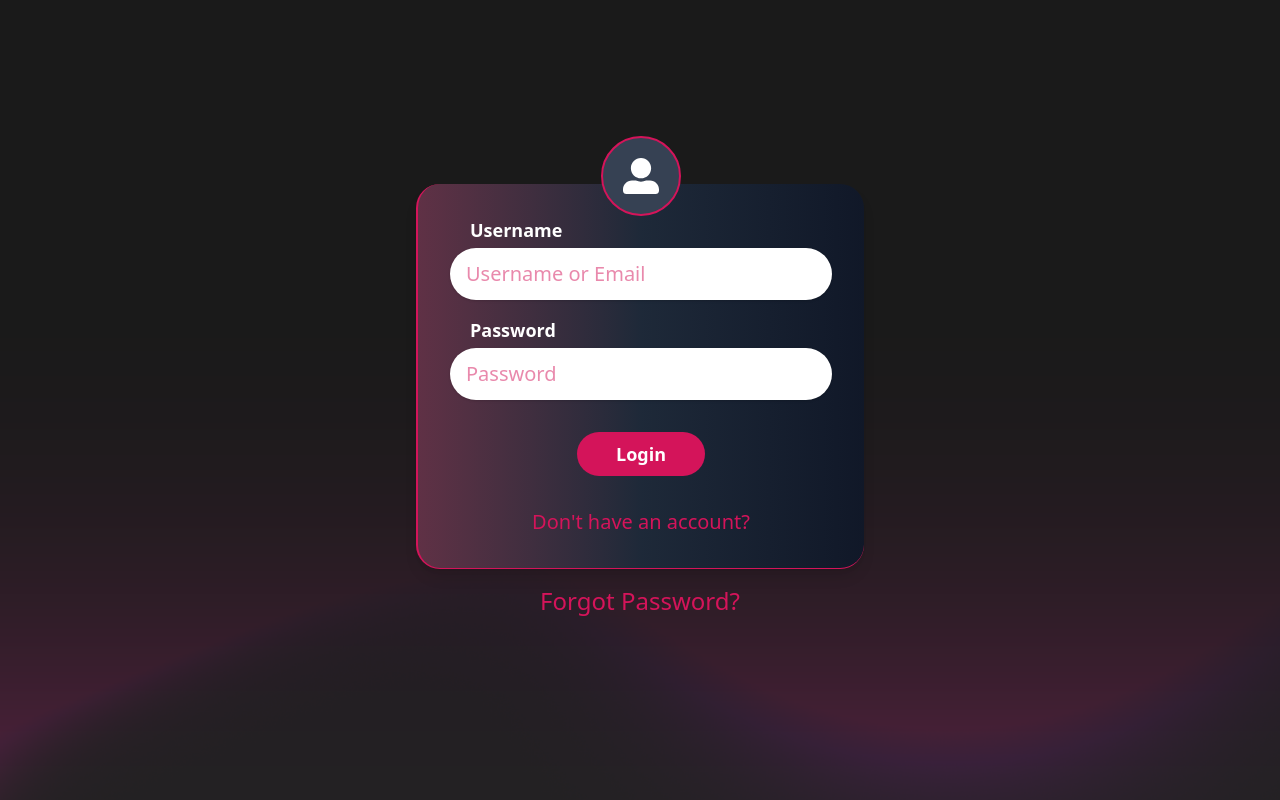
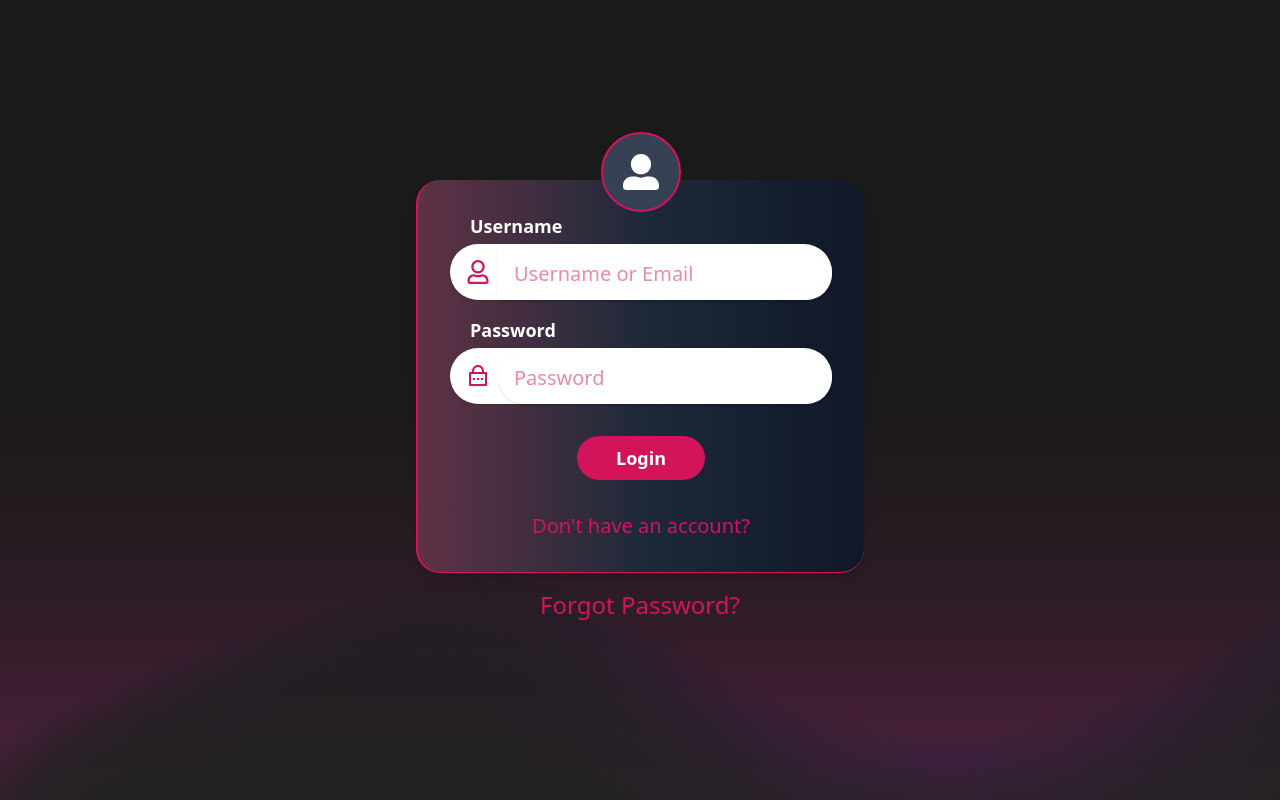
Before and after one commit to whoami-musab/Graduation-Project-Batch5, a Next.js app: page /auth/login in a window 1280 px wide. Built offline with nearby package versions, Linux system fonts and the light colour scheme.

Commit message:
Update login username & password icons

```diff
--- a/package.json
+++ b/package.json
@@ -19,6 +19,8 @@
   },
   "devDependencies": {
     "@tailwindcss/postcss": "^4",
+    "@types/node": "24.10.1",
+    "@types/react": "19.2.7",
     "babel-plugin-react-compiler": "1.0.0",
     "eslint": "^9",
     "eslint-config-next": "16.0.3",
--- /dev/null
+++ b/src/app/api/auth/route.ts
@@ -0,0 +1,12 @@
+import { NextResponse, NextRequest } from 'next/server';
+
+export default function GET(req: NextRequest) {
+    try {
+        const {searchParams} = new URL(req.url);
+        const username = searchParams.get('username');
+        const data = {"username": username};
+        return NextResponse.json(data, { status: 200 });
+    } catch (error) {
+        return NextResponse.json({ message: 'Internal server error. Please try again' }, { status: 500 });
+    }
+}
--- a/src/app/auth/login/page.jsx
+++ b/src/app/auth/login/page.jsx
@@ -1,8 +1,11 @@
 'use client';
-import React, { useState } from 'react'
+import React, { useState, useEffect } from 'react'
 import Link from 'next/link';
 import { FaUserAlt } from "react-icons/fa";
 import Swal from 'sweetalert2';
+import { FaRegUser } from "react-icons/fa";
+import { RiLockPasswordLine } from "react-icons/ri";
+
 
 function Login() {
 
@@ -11,6 +14,12 @@ function Login() {
 
     const [username, setUsername] = useState('');
     const [password, setPassword] = useState('');
+
+    useEffect(() => {
+        setTimeout(() => {
+            document.getElementById('username').focus();
+        }, 3000);
+    }, []);
 
     const handleLogin = (e) => {
         e.preventDefault();
@@ -58,7 +67,7 @@ function Login() {
             }}
         >
             <div
-                className={`bg-linear-to-r from-[#d4145a] via-gray-800 to-gray-900 relative p-8 rounded-3xl shadow-lg max-w-md w-full border-l-2 border-b-1 border-[#d4145a]`}
+                className={`bg-linear-to-r from-[#d4145a] via-gray-800 to-gray-900 relative p-8 rounded-3xl shadow-lg max-w-md w-full border-l-2 border-b border-[#d4145a]`}
                 style={{
                     "--tw-gradient-from-position": "-90%",
                     "--tw-gradient-via-position": "50%",
@@ -71,17 +80,26 @@ function Login() {
                 <form className="flex flex-col space-y-4">
                     <div>
                         <label htmlFor="username" className="ml-5 block text-lg text-white font-semibold">Username</label>
+                        <div className='flex gap-2 rounded-full items-center bg-white mt-1 shadow-sm'>
+                            <div>
+                                <FaRegUser className='text-[#d4145a] text-2xl ml-4'/>
+                            </div>
                             <input
                                 type="text"
                                 id="username"
                                 value={username}
                                 onChange={e=>setUsername(e.target.value)}
                                 placeholder="Username or Email"
-                            className={`mt-1 block w-full px-4 py-3 bg-white text-xl text-[#d4145a] rounded-full shadow-sm focus:outline-none`}
+                                className={`mt-1 block w-full px-4 py-3 bg-white text-xl text-[#d4145a] rounded-tr-full rounded-br-full shadow-sm focus:outline-none`}
                                 />
+                        </div>
                     </div>
                     <div>
                         <label htmlFor="email" className="ml-5 block text-lg text-white font-semibold">Password</label>
+                        <div className='flex gap-2 rounded-full items-center bg-white mt-1 shadow-sm'>
+                            <div>
+                                <RiLockPasswordLine className='text-[#d4145a] text-2xl ml-4'/>
+                            </div>
                             <input
                                 type="password"
                                 id="password"
@@ -90,6 +108,7 @@ function Login() {
                                 placeholder="Password"
                                 className={`mt-1 block w-full px-4 py-3 bg-white text-xl text-[#d4145a] rounded-full shadow-sm focus:outline-none`}
                             />
+                        </div>
                     </div>
                     <button
                         onClick={e=> handleLogin(e)}
--- a/src/app/auth/reset/page.jsx
+++ b/src/app/auth/reset/page.jsx
@@ -1,6 +1,6 @@
 'use client';
 import { useRouter } from 'next/navigation';
-import React, { useState } from 'react'
+import React, { useEffect, useState } from 'react'
 import { FaUserAlt } from "react-icons/fa";
 import Swal from 'sweetalert2';
 
@@ -12,6 +12,12 @@ function Login() {
 
     const [username, setUsername] = useState('');
     const router = useRouter()
+
+    useEffect(() => {
+        setTimeout(() => {
+            document.getElementById('username').focus();
+        }, 3000);
+    }, []);
 
     const handleReset = (e) => {
         e.preventDefault();
```
Also changed, not shown: tsconfig.json (added, +37 -0 lines), 1 other file (tests, documents, lock files or other folders). Lines whose indentation alone changed are shown as unchanged.
